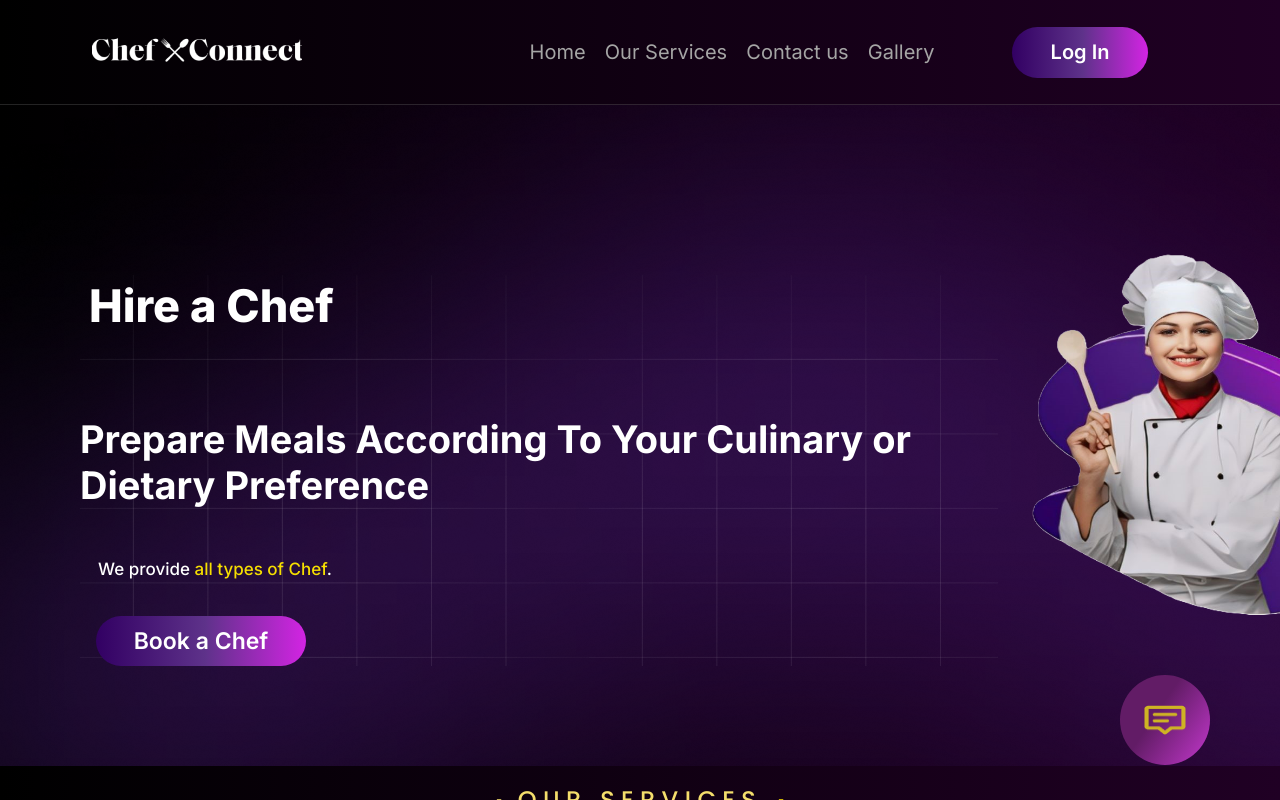
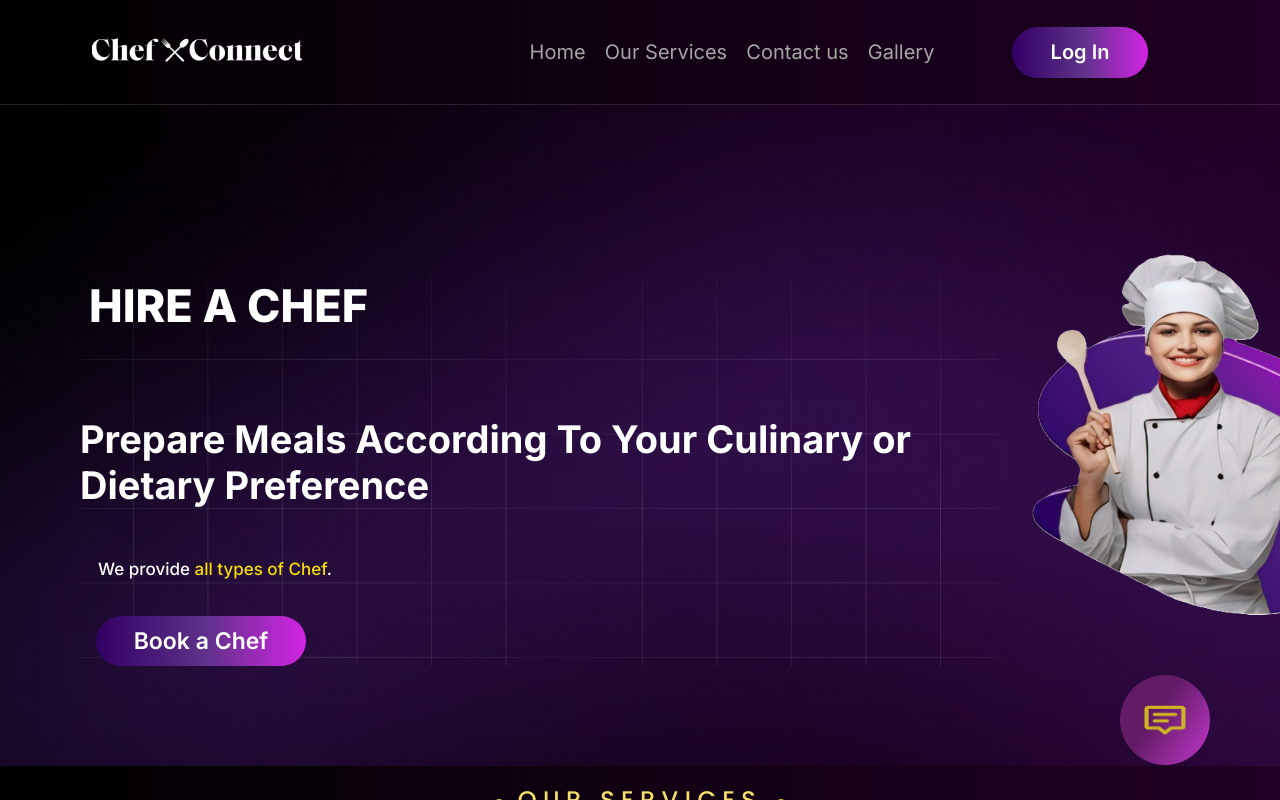
Before and after one commit to Team-Dev-Chef-Connect/Chef-Connect-Web, a React (Create React App) app in the folder frontend/: page / in a window 1280 px wide. Built offline with nearby package versions, Linux system fonts and the light colour scheme; a web font is replaced by a local one.

Commit message:
Add initial files

```diff
--- a/frontend/package.json
+++ b/frontend/package.json
@@ -16,7 +16,8 @@
     "start": "react-scripts start",
     "build": "react-scripts build",
     "test": "react-scripts test",
-    "eject": "react-scripts eject"
+    "eject": "react-scripts eject",
+    "dev": "nodemon index.js"
   },
   "eslintConfig": {
     "extends": [
--- a/frontend/src/components/Footer.js
+++ b/frontend/src/components/Footer.js
@@ -60,10 +60,10 @@ const Footer = () => {
       </div>
       <div className="footer-bottom">
         <div className="footer-bottom-left">
-          <p>&copy; 2024 ChefConnect India Pvt Ltd.</p>
+          <p>&copy;Copyright 2024 Chef Connect India Pvt Ltd.</p>
         </div>
         <div className="footer-bottom-right">
-          <a href="/privacy-policy">Privacy Policy</a>
+          <a href="/privacy-policy">Privacy Policy  </a>
           <a href="/terms-of-service">Terms of service</a>
         </div>
       </div>
--- a/frontend/src/components/Hero.js
+++ b/frontend/src/components/Hero.js
@@ -18,7 +18,7 @@ const Hero = () => {
   return (
     <div className="hero">
       <div className="herohead">
-        <h1>Hire a Chef</h1>
+        <h1>HIRE A CHEF</h1>
         <h4>Prepare Meals According To Your Culinary or Dietary Preference</h4>
         <p className="hero-description">We provide <span className="highlight"> all types of Chef</span>.</p>
         <div className="booknowparent">
```
